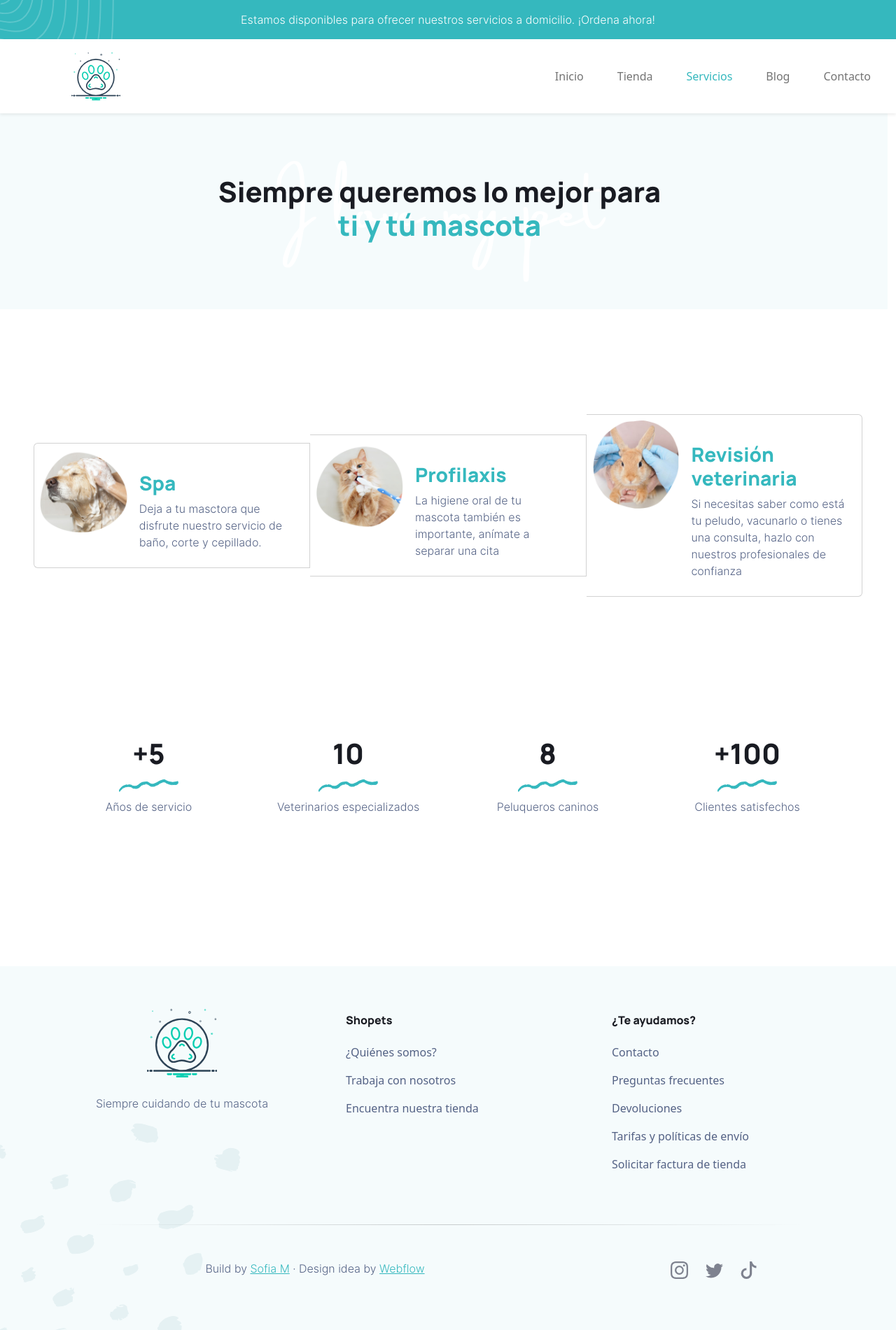
After one commit to Sofia-mont/Shopets, a Django app: page /servicios/ in a window 1280 px wide. The commit adds this page. Shown: the whole page at 70% size. Run offline with Django 4.2, Linux system fonts and the light colour scheme; data comes from the database, SQL or seed files in the repository; both versions use the stored data as it was after the commit.

Commit message:
Configurando app servicios y media

```diff
--- a/Shopets/settings.py
+++ b/Shopets/settings.py
@@ -106,7 +106,7 @@ AUTH_PASSWORD_VALIDATORS = [
 # https://docs.djangoproject.com/en/4.1/topics/i18n/
 
 #LANGUAGE_CODE = 'en-us'
-LANGUAGE_CODE = 'es-eu'
+LANGUAGE_CODE = 'es-co'
 
 TIME_ZONE = 'UTC'
 
@@ -119,6 +119,8 @@ USE_TZ = True
 # https://docs.djangoproject.com/en/4.1/howto/static-files/
 
 STATIC_URL = 'static/'
+MEDIA_URL = 'media/'
+MEDIA_ROOT = BASE_DIR / 'media'
 
 # Default primary key field type
 # https://docs.djangoproject.com/en/4.1/ref/settings/#default-auto-field
--- a/Shopets/urls.py
+++ b/Shopets/urls.py
@@ -19,4 +19,5 @@ from django.urls import path, include
 urlpatterns = [
     path('admin/', admin.site.urls),
     path('', include('ShopetsApp.urls')),
+    path('servicios/', include('servicios.urls')),
 ]
--- a/ShopetsApp/static/ShopetsApp/css/base.css
+++ b/ShopetsApp/static/ShopetsApp/css/base.css
@@ -48,7 +48,7 @@ h1, h2, h3, h4, h5, h6{
     color: #35b8be !important;
 }
 .footer{
-    margin-top: 50px;
+    margin-top: 150px;
     background-color: #f5fbfc;
     background-image: url('../images/footer-bg-1.svg');
     background-position: bottom left;
--- /dev/null
+++ b/ShopetsApp/static/ShopetsApp/css/servicios.css
@@ -0,0 +1,14 @@
+.banner-servicios{
+    background-image: url(../images/bg-bannerServicios.png);
+    background-repeat: no-repeat;
+    background-position:center;
+    background-color: #f5fbfc;
+    width: 100vw;
+    height: 35vh;
+    margin-bottom: 150px;
+}
+
+.exp-info{
+    margin-top: 200px;
+    margin-bottom: 200px;
+}
--- a/ShopetsApp/templates/ShopetsApp/base.html
+++ b/ShopetsApp/templates/ShopetsApp/base.html
@@ -9,7 +9,10 @@
     <link href="https://cdn.jsdelivr.net/npm/bootstrap@5.2.0/dist/css/bootstrap.min.css" rel="stylesheet" integrity="sha384-gH2yIJqKdNHPEq0n4Mqa/HGKIhSkIHeL5AyhkYV8i59U5AR6csBvApHHNl/vI1Bx" crossorigin="anonymous">
     <!-- CSS -->
     <link rel="stylesheet" href="{% static 'ShopetsApp/css/base.css' %}">
-    <title>Inicio | Shopets</title>
+    {% block ccsLinks %}{% endblock %}
+    <title>
+        {% block title %}{% endblock %}
+    </title>
 </head>
 <body>
     <!-- Navbar -->
@@ -42,7 +45,7 @@
     {% endblock %}
 
     <!-- Footer -->
-    <footer class="footer">
+    <footer class="mt-5 footer">
     <div class="container">
         <div class="row justify-content-center">
             <div class="col-md-4 text-center">
--- a/ShopetsApp/templates/ShopetsApp/inicio.html
+++ b/ShopetsApp/templates/ShopetsApp/inicio.html
@@ -1,5 +1,7 @@
 {% extends "ShopetsApp/base.html" %}
 {% load static %}
+
+{% block title %}Inicio | Shopets{% endblock %}
 
 {% block content %}
 
--- a/ShopetsApp/templates/ShopetsApp/servicios.html
+++ /dev/null
@@ -1,6 +0,0 @@
-{% extends "ShopetsApp/base.html" %}
-{% load static %}
-
-{% block content %}
-
-{% endblock %}
--- a/ShopetsApp/urls.py
+++ b/ShopetsApp/urls.py
@@ -1,10 +1,15 @@
+from xml.dom.minidom import Document
 from django.urls import path
 from ShopetsApp import views
+from django.conf import settings
+from django.conf.urls.static import static
 
 urlpatterns = [
     path('',views.inicio, name="Inicio"),
-    path('servicios',views.servicios, name="Servicios"),
     path('tienda',views.tienda, name="Tienda"),
     path('blog',views.blog, name="Blog"),
     path('contacto',views.contacto, name="Contacto"),
+
 ]
+
+urlpatterns+=static(settings.MEDIA_URL, document_root=settings.MEDIA_ROOT)
--- a/ShopetsApp/views.py
+++ b/ShopetsApp/views.py
@@ -1,12 +1,10 @@
 from django.shortcuts import render, HttpResponse
+from servicios.models import Servicio
 
 # Create your views here.
 
 def inicio(request):
     return render(request, "ShopetsApp/inicio.html")
-
-def servicios(request):
-    return render(request, "ShopetsApp/servicios.html")
 
 def tienda(request):
     return render(request, "ShopetsApp/tienda.html")
--- a/servicios/models.py
+++ b/servicios/models.py
@@ -4,8 +4,8 @@ from django.db import models
 # Create your models here.
 class Servicio(models.Model):
     titulo = models.CharField(max_length=80)
-    contenido = models.CharField(max_length=100)
-    imagen = models.ImageField()
+    contenido = models.CharField(max_length=500)
+    imagen = models.ImageField(upload_to='servicios')
     created = models.DateTimeField(auto_now_add=True)
     updated = models.DateTimeField(auto_now_add=True)
 
--- /dev/null
+++ b/servicios/templates/servicios/servicios.html
@@ -0,0 +1,51 @@
+{% extends "ShopetsApp/base.html" %}
+{% load static %}
+{% block ccsLinks %}<link rel="stylesheet" href="{% static 'ShopetsApp/css/servicios.css' %}">{% endblock %}
+{% block title %}Servicios | Shopets{% endblock %}
+
+{% block content %}
+    <div class="row align-items-center text-center banner-servicios">
+        <h1>Siempre queremos lo mejor para <br> <FONT COLOR="#35b8be">ti y tú mascota</FONT></h1>
+    </div>
+    <div class="card-group m-5 justify-content-center ">
+    {% for servicio in servicios %}
+    <div class="card align-self-center text-sm-center text-md-start" style="max-width: 540px;">
+        <div class="row g-0 m-2">
+          <div class="col-md-4">
+            <img src="{{servicio.imagen.url}}" class="img-fluid rounded-start" alt="...">
+          </div>
+          <div class="col-md-8">
+            <div class="card-body">
+              <h3 class="card-title mt-3" style="color: #35b8be;">{{servicio.titulo}}</h3>
+              <p class="card-text">{{servicio.contenido}}</p>
+            </div>
+          </div>
+        </div>
+    </div>
+    {% endfor %}
+    </div>
+    <div class="container text-center exp-info">
+      <div class="row">
+        <div class="col">
+          <h1>+5</h1>
+          <img src="{% static 'ShopetsApp/images/waveSeparator_Servicios.svg' %}" alt="">
+          <p class="mt-2">Años de servicio</p>
+        </div>
+        <div class="col">
+          <h1>10</h1>
+          <img src="{% static 'ShopetsApp/images/waveSeparator_Servicios.svg' %}" alt="">
+          <p class="mt-2">Veterinarios especializados</p>
+        </div>
+        <div class="col">
+          <h1>8</h1>
+          <img src="{% static 'ShopetsApp/images/waveSeparator_Servicios.svg' %}" alt="">
+          <p class="mt-2">Peluqueros caninos</p>
+        </div>
+        <div class="col">
+          <h1>+100</h1>
+          <img src="{% static 'ShopetsApp/images/waveSeparator_Servicios.svg' %}" alt="">
+          <p class="mt-2">Clientes satisfechos</p>
+        </div>
+      </div>
+    </div>
+{% endblock %}
--- /dev/null
+++ b/servicios/urls.py
@@ -0,0 +1,9 @@
+from xml.dom.minidom import Document
+from django.urls import path
+from . import views
+from django.conf import settings
+from django.conf.urls.static import static
+
+urlpatterns = [
+    path('',views.servicios, name="Servicios"),
+]
--- a/servicios/views.py
+++ b/servicios/views.py
@@ -1,3 +1,8 @@
 from django.shortcuts import render
+from servicios.models import Servicio
 
 # Create your views here.
+def servicios(request):
+
+    servicios = Servicio.objects.all()
+    return render(request, "servicios/servicios.html", {"servicios" : servicios})
```
Also changed, not shown: ShopetsApp/static/ShopetsApp/images/bg-bannerServicios.png (added), ShopetsApp/static/ShopetsApp/images/waveSeparator_Servicios.svg (added), db.sqlite3, media/servicios/Profilaxis.png (added), media/servicios/Spa.png (added), media/servicios/revision.png (added), 1 other file.
